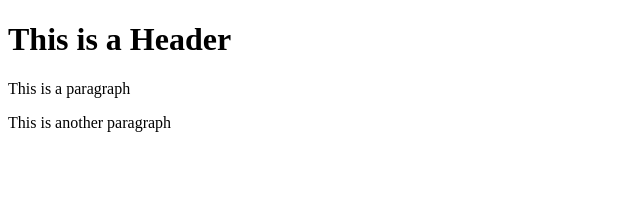
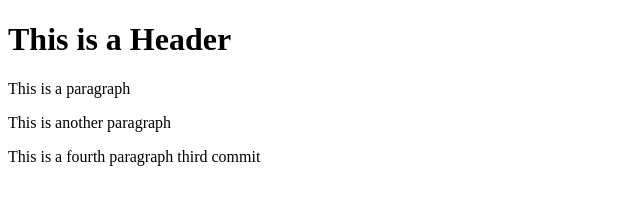
Before and after one commit to crashcor13/git-test, a plain HTML site: page index.html in a window 1280 px wide. Shown: the whole page, without its empty margins (0-640 px from the left). Drawn offline with Linux system fonts and the light colour scheme.

Commit message:
Third commit

```diff
--- a/index.html
+++ b/index.html
@@ -4,5 +4,6 @@
       <h1>This is a Header</h1>
       <p>This is a paragraph</p>
       <p>This is another paragraph</p>
+      <p>This is a fourth paragraph third commit</p>
    </body>
 </html>
```
